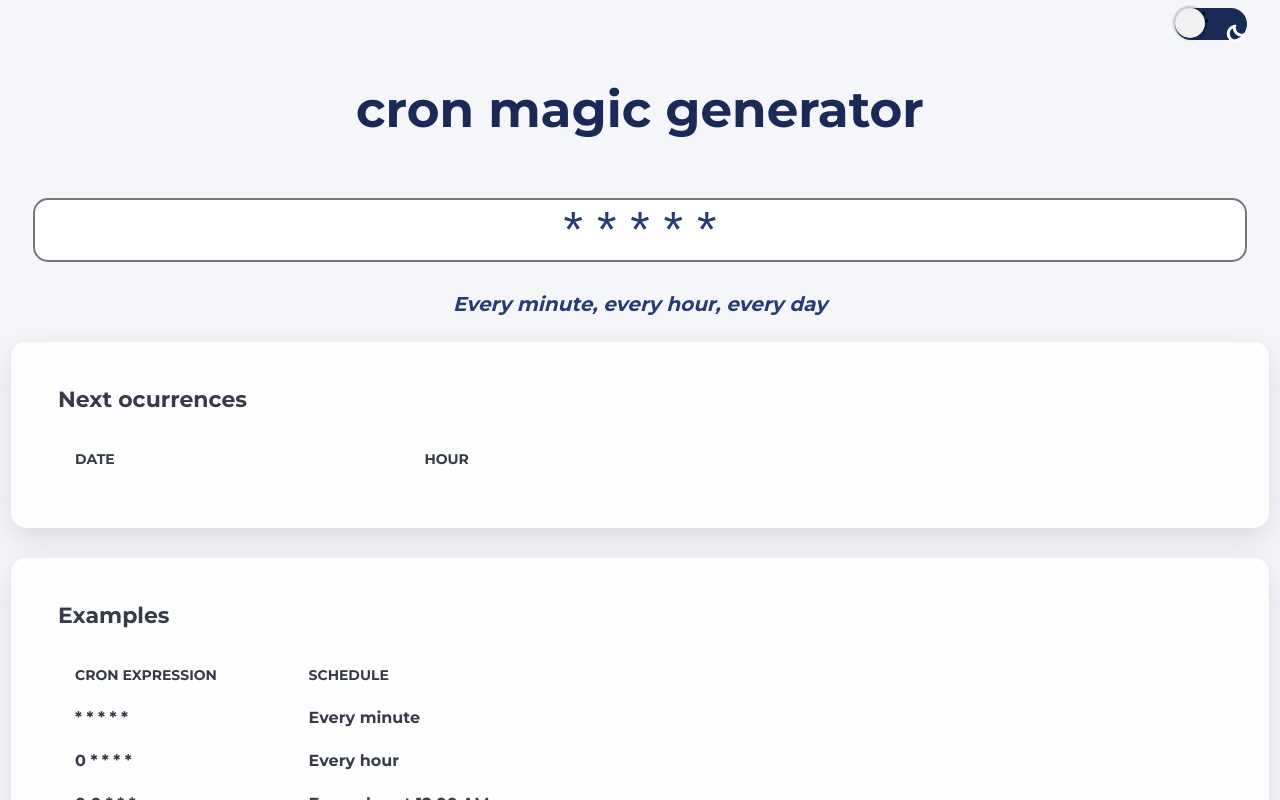
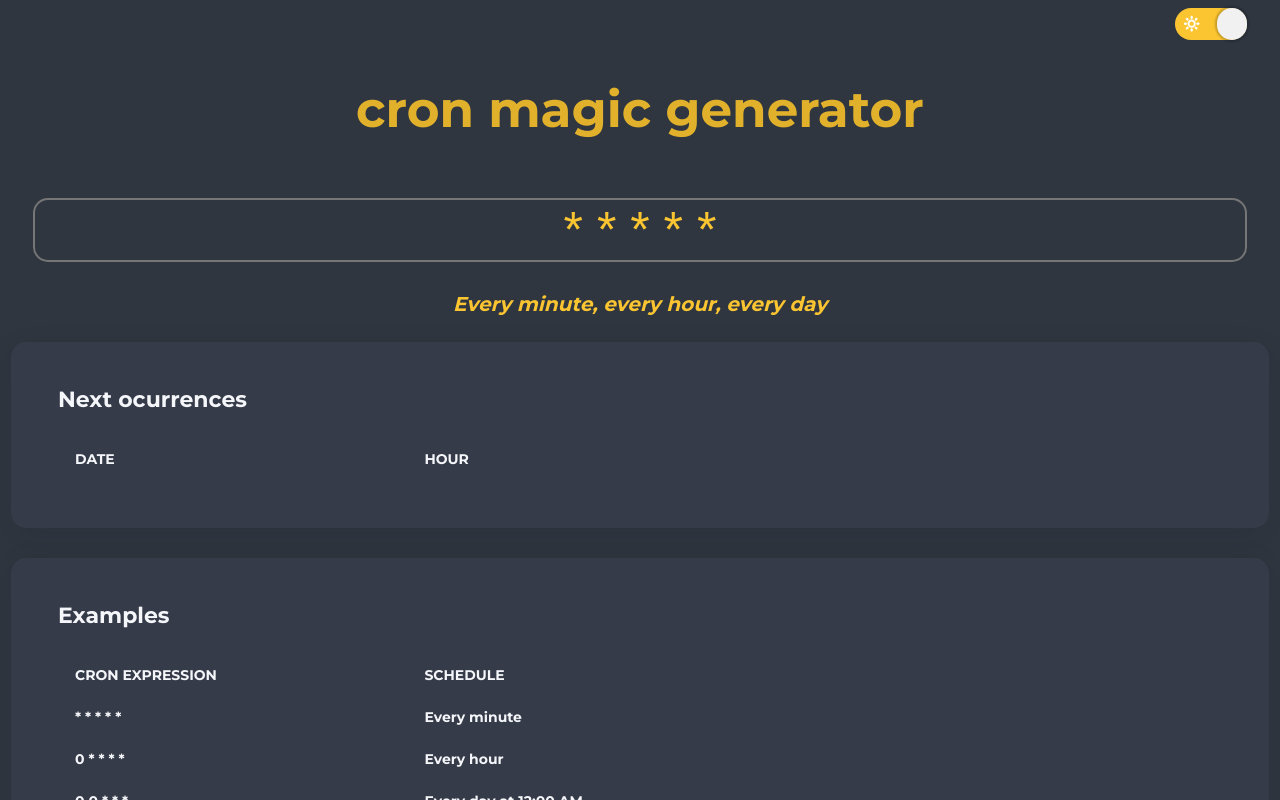
Before and after one commit to d3vcloud/cronmagic-app, a website built with Vite: page index.html in a window 1280 px wide. Both pictures are taken after a click on the button 1211 px from the left and 24 px from the top of the page. Shown: the top 800 px of the page. Built offline with nearby package versions, Linux system fonts and the light colour scheme.

Commit message:
Add theme setter: dark and light

```diff
--- a/index.html
+++ b/index.html
@@ -9,21 +9,23 @@
     <meta name="keywords" content="cron, cron expression, cron schedule, cron expression syntax, cron syntax" />
     <!-- <link rel="icon" type="image/svg+xml" href="favicon.svg" /> -->
     <link href="https://fonts.googleapis.com/css2?family=Montserrat:wght@700&display=swap" rel="stylesheet">
+    <link rel="stylesheet" href="./src/styles/theme.css">
     <link rel="stylesheet" href="./src/style.css">
-    <link rel="stylesheet" href="./src/styles/theme.css">
   </head>
   <body>
     <div id="app">
       <nav class="navbar">
         <button class="switch" id="switch">
           <span>
-            <svg width="24" height="24" xmlns="http://www.w3.org/2000/svg" viewBox="0 0 32 32" >
-              <path d="M16 26c1.105 0 2 0.895 2 2v2c0 1.105-0.895 2-2 2s-2-0.895-2-2v-2c0-1.105 0.895-2 2-2zM16 6c-1.105 0-2-0.895-2-2v-2c0-1.105 0.895-2 2-2s2 0.895 2 2v2c0 1.105-0.895 2-2 2zM30 14c1.105 0 2 0.895 2 2s-0.895 2-2 2h-2c-1.105 0-2-0.895-2-2s0.895-2 2-2h2zM6 16c0 1.105-0.895 2-2 2h-2c-1.105 0-2-0.895-2-2s0.895-2 2-2h2c1.105 0 2 0.895 2 2zM25.899 23.071l1.414 1.414c0.781 0.781 0.781 2.047 0 2.828s-2.047 0.781-2.828 0l-1.414-1.414c-0.781-0.781-0.781-2.047 0-2.828s2.047-0.781 2.828 0zM6.101 8.929l-1.414-1.414c-0.781-0.781-0.781-2.047 0-2.828s2.047-0.781 2.828 0l1.414 1.414c0.781 0.781 0.781 2.047 0 2.828s-2.047 0.781-2.828 0zM25.899 8.929c-0.781 0.781-2.047 0.781-2.828 0s-0.781-2.047 0-2.828l1.414-1.414c0.781-0.781 2.047-0.781 2.828 0s0.781 2.047 0 2.828l-1.414 1.414zM6.101 23.071c0.781-0.781 2.047-0.781 2.828 0s0.781 2.047 0 2.828l-1.414 1.414c-0.781 0.781-2.047 0.781-2.828 0s-0.781-2.047 0-2.828l1.414-1.414z"></path>
-              <path d="M16 8c-4.418 0-8 3.582-8 8s3.582 8 8 8c4.418 0 8-3.582 8-8s-3.582-8-8-8zM16 21c-2.761 0-5-2.239-5-5s2.239-5 5-5 5 2.239 5 5-2.239 5-5 5z"></path>
+            <svg width="24" height="38" xmlns="http://www.w3.org/2000/svg" viewBox="0 0 50 50">
+              <path fill="#fff" stroke="#fff" d="M16 26c1.105 0 2 0.895 2 2v2c0 1.105-0.895 2-2 2s-2-0.895-2-2v-2c0-1.105 0.895-2 2-2zM16 6c-1.105 0-2-0.895-2-2v-2c0-1.105 0.895-2 2-2s2 0.895 2 2v2c0 1.105-0.895 2-2 2zM30 14c1.105 0 2 0.895 2 2s-0.895 2-2 2h-2c-1.105 0-2-0.895-2-2s0.895-2 2-2h2zM6 16c0 1.105-0.895 2-2 2h-2c-1.105 0-2-0.895-2-2s0.895-2 2-2h2c1.105 0 2 0.895 2 2zM25.899 23.071l1.414 1.414c0.781 0.781 0.781 2.047 0 2.828s-2.047 0.781-2.828 0l-1.414-1.414c-0.781-0.781-0.781-2.047 0-2.828s2.047-0.781 2.828 0zM6.101 8.929l-1.414-1.414c-0.781-0.781-0.781-2.047 0-2.828s2.047-0.781 2.828 0l1.414 1.414c0.781 0.781 0.781 2.047 0 2.828s-2.047 0.781-2.828 0zM25.899 8.929c-0.781 0.781-2.047 0.781-2.828 0s-0.781-2.047 0-2.828l1.414-1.414c0.781-0.781 2.047-0.781 2.828 0s0.781 2.047 0 2.828l-1.414 1.414zM6.101 23.071c0.781-0.781 2.047-0.781 2.828 0s0.781 2.047 0 2.828l-1.414 1.414c-0.781 0.781-2.047 0.781-2.828 0s-0.781-2.047 0-2.828l1.414-1.414z"></path>
+              <path fill="#fff" stroke="#fff" d="M16 8c-4.418 0-8 3.582-8 8s3.582 8 8 8c4.418 0 8-3.582 8-8s-3.582-8-8-8zM16 21c-2.761 0-5-2.239-5-5s2.239-5 5-5 5 2.239 5 5-2.239 5-5 5z"></path>
             </svg>
           </span>
           <span>
-            <svg width="48" height="48" xmlns="http://www.w3.org/2000/svg" viewBox="0 0 32 32" ><path fill="#fff" stroke="#fff" d="M21.837 17.831v0c0.088-0.351 0.142-0.716 0.158-1.091-0.468 0.165-0.971 0.254-1.495 0.254-2.485 0-4.5-2.015-4.5-4.5 0-0.524 0.090-1.027 0.254-1.495-0.374 0.016-0.739 0.070-1.091 0.158-2.392 0.597-4.164 2.76-4.164 5.336 0 3.038 2.462 5.5 5.5 5.5 2.577 0 4.739-1.772 5.337-4.163zM12 16.495c0-1.961 1.255-3.63 3.005-4.246-0.004 0.082-0.005 0.163-0.005 0.246 0 3.038 2.462 5.5 5.5 5.5 0.082 0 0.164-0.002 0.246-0.005-0.616 1.751-2.285 3.005-4.246 3.005-2.485 0-4.5-2.015-4.5-4.5v0z" /></svg>
+            <svg width="48" height="48" xmlns="http://www.w3.org/2000/svg" viewBox="0 0 50 50">
+              <path fill="#fff" stroke="#fff" d="M21.837 17.831v0c0.088-0.351 0.142-0.716 0.158-1.091-0.468 0.165-0.971 0.254-1.495 0.254-2.485 0-4.5-2.015-4.5-4.5 0-0.524 0.090-1.027 0.254-1.495-0.374 0.016-0.739 0.070-1.091 0.158-2.392 0.597-4.164 2.76-4.164 5.336 0 3.038 2.462 5.5 5.5 5.5 2.577 0 4.739-1.772 5.337-4.163zM12 16.495c0-1.961 1.255-3.63 3.005-4.246-0.004 0.082-0.005 0.163-0.005 0.246 0 3.038 2.462 5.5 5.5 5.5 0.082 0 0.164-0.002 0.246-0.005-0.616 1.751-2.285 3.005-4.246 3.005-2.485 0-4.5-2.015-4.5-4.5v0z" />
+            </svg>
           </span>
          </button>
         <!-- <ul>
@@ -76,8 +78,8 @@
                 <table class="table table-examples">
                   <thead>
                     <tr>
-                      <th class="wd-20">Cron expression</th>
-                      <th class="">Schedule</th>
+                      <th class="wd-30">Cron expression</th>
+                      <th class="wd-70">Schedule</th>
                     </tr>
                   </thead>
                   <tbody>
@@ -124,11 +126,7 @@
             </div>
           </div>
         </div>
-
       </section>
-      <footer>
-        Build using vite and javascript
-      </footer>
     </div>
     <noscript>You need to enables JavaScript to run this app.</noscript>
     <script type="module" src="./src/main.js"></script>
--- a/src/main.js
+++ b/src/main.js
@@ -1,3 +1,4 @@
+import { savePreferences } from './utils/preferences'
 import { getCronDescription } from './utils/converter'
 import { CRON_EXAMPLES } from './constants/examples'
 
@@ -5,6 +6,18 @@ const cronExpression = document.querySelector('#cronExpression')
 const resultExpression = document.querySelector('.ct-result-string span')
 const tableExecutions = document.querySelector('.table-executions').getElementsByTagName('tbody')[0]
 const tableExamples = document.querySelector('.table-examples').getElementsByTagName('tbody')[0]
+const btnSwitch = document.querySelector('#switch')
+
+;(() => {
+  if (window.localStorage.getItem('theme') === 'dark') {
+    document.body.classList.add('dark')
+  }
+  let rows = ''
+  CRON_EXAMPLES.forEach(example => {
+    rows += `<tr><td class>${ example.expression }</td><td>${ example.schedule }</td></tr>`// eslint-disable-line
+  })
+  tableExamples.innerHTML = rows
+})()
 
 cronExpression.addEventListener('paste', e => {
   cronExpression.value = ''
@@ -18,7 +31,7 @@ cronExpression.addEventListener('paste', e => {
       if (listExecutions.length > 0) {
         let listDates = ''
         listExecutions.forEach(item => {
-          listDates += `<tr><td>${ item.date }</td><td>${ item.hour }</td></tr>`
+          listDates += `<tr><td>${ item.date }</td><td>${ item.hour }</td></tr>`// eslint-disable-line
         })
 
         tableExecutions.innerHTML = listDates
@@ -31,10 +44,9 @@ cronExpression.addEventListener('paste', e => {
   }, 500)
 })
 
-;(() => {
-  let rows = ''
-  CRON_EXAMPLES.forEach(example => {
-    rows += `<tr><td class>${ example.expression }</td><td>${ example.schedule }</td></tr>`
-  })
-  tableExamples.innerHTML = rows
-})()
+btnSwitch.addEventListener('click', () => {
+  document.body.classList.toggle('dark')
+  btnSwitch.classList.toggle('active')
+  // Save preferences on localstorage
+  savePreferences()
+})
--- a/src/style.css
+++ b/src/style.css
@@ -1,15 +1,19 @@
 :root {
+  --bg-light: #f5f6fa;
+  --bg-dark: #2f3640;
   --white: #fff;
   --black: #000;
   --gray: #353b48;
   --red: #e84118;
   --blue: #192a56;
   --blue-bold: #273c75;
+  --yellow: #fbc531;
+  --yellow-bold: #e1b12c;
 }
 
 body {
   font-family: 'Montserrat', helvetica, arial, sans-serif;
-  background-color: #f5f6fa;
+  background-color: var(--bg-light);
 }
 
 #app {
@@ -22,7 +26,6 @@ body {
   padding-right: 25px;
   -webkit-box-pack: center;
   -webkit-box-align: center;
-
 }
 
 .navbar {
@@ -105,11 +108,6 @@ body {
   border-color: var(--red);
 }
 
-/* .ct-cron-input input::selection {
-  color: #ffff80;
-  background-color: rgba(255, 255, 128, 0.2);
-} */
-
 .ct-result-string {
   display: flex;
   padding: 10px;
@@ -129,14 +127,12 @@ body {
 .ct-examples {
   display: flex;
   width: 100%;
-  -webkit-box-pack: start;
   justify-content: start;
   flex-direction: column;
   background: rgb(255, 255, 255);
   border: 1px solid rgb(233, 228, 247);
   border-radius: 4px;
   margin: 0px 0px 1rem;
-  transition: all 0.2s ease-out 0s;
   padding: 40px;
 }
 
@@ -160,7 +156,6 @@ body {
   border-radius: 15px;
   box-shadow: 0 10px 30px 0 rgb(24 28 33 / 12%);
   width: inherit;
-  /* height: 550px; */
   position: relative;
   display: flex;
   flex-direction: column;
@@ -196,10 +191,9 @@ body {
 
 .table {
   width: 100%;
-  /* border: 1px solid #dcdde1; */
 }
 
-.table thead th {
+.table th {
   padding: 11px 15px;
   color: var(--gray);
   font-size: 14px;
@@ -208,9 +202,10 @@ body {
   text-transform: uppercase;
 }
 
-table td {
+.table td {
   padding: 11px 15px;
   color: var(--gray);
+  font-size: 14px;
 }
 
 .wd-30 {
@@ -223,6 +218,10 @@ table td {
 
 .wd-50 {
   width: 50%;
+}
+
+.wd-70 {
+  width: 70%;
 }
 
 /*
--- a/src/styles/theme.css
+++ b/src/styles/theme.css
@@ -1,6 +1,36 @@
-.dark {
-  background: var(--);
+body.dark {
+  background-color: var(--bg-dark);
   transition: .3s ease all;
+}
+
+body.dark .header {
+  color: var(--yellow-bold);
+}
+
+body.dark .ct-result-string {
+  color: var(--yellow);
+}
+
+body.dark .cron-input {
+  background-color: var(--bg-dark);
+  color: var(--yellow);
+}
+
+body.dark .cards {
+  background-color: var(--gray);
+  /* box-shadow: 10px 10px 20px rgba(0,0,0,.20); */
+}
+
+body.dark .card-item-title span{
+  color: var(--bg-light);
+}
+
+body.dark .table thead th {
+  color: var(--bg-light);
+}
+
+body.dark .table td {
+  color: var(--bg-light);
 }
 
 .switch {
@@ -26,7 +56,7 @@
   content: '';
   display: block;
   width: 30px;
-  height: 30px;
+  height: 32px;
   position: absolute;
   background: #f1f1f1;
   top: 0;
@@ -38,7 +68,7 @@
 }
 
 .switch.active {
-  background: orange;
+  background: var(--yellow);
   color: #000;
 }
 
--- a/src/utils/converter.js
+++ b/src/utils/converter.js
@@ -6,7 +6,7 @@ const MAX_NEXT_EXECUTIONS = 10
 
 export const getCronDescription = (cron = '* * * * * *') => {
   try {
-    const interval = parser.parseExpression('* * * * * *')
+    const interval = parser.parseExpression(cron)
     return {
       status: true,
       resultString: cronstrue.toString(cron, { verbose: true }),
--- /dev/null
+++ b/src/utils/preferences.js
@@ -0,0 +1,8 @@
+export const savePreferences = () => {
+  const isDark = document.body.classList.contains('dark')
+  if (isDark) {
+    window.localStorage.setItem('theme', 'dark')
+  } else {
+    window.localStorage.setItem('theme', 'light')
+  }
+}
```
